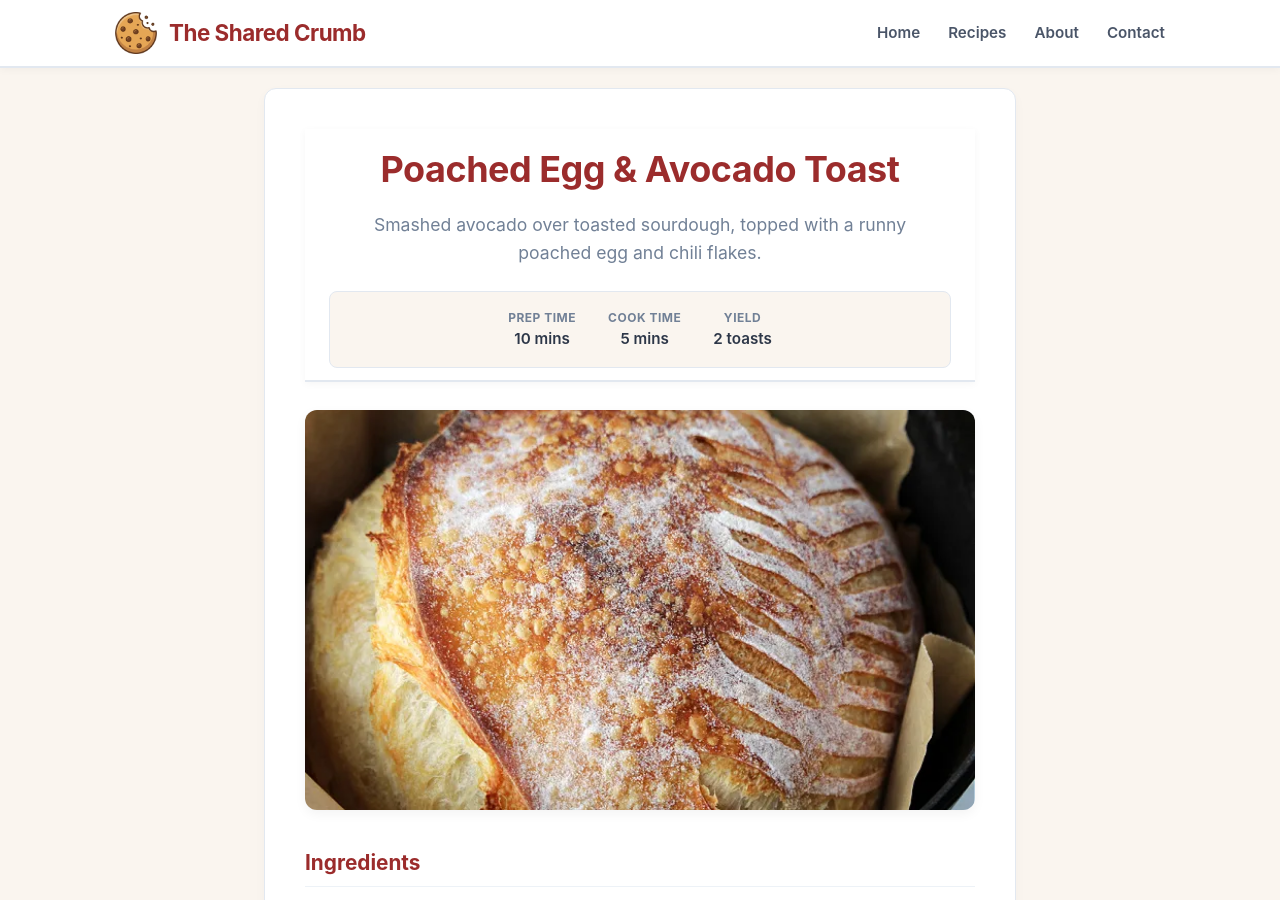
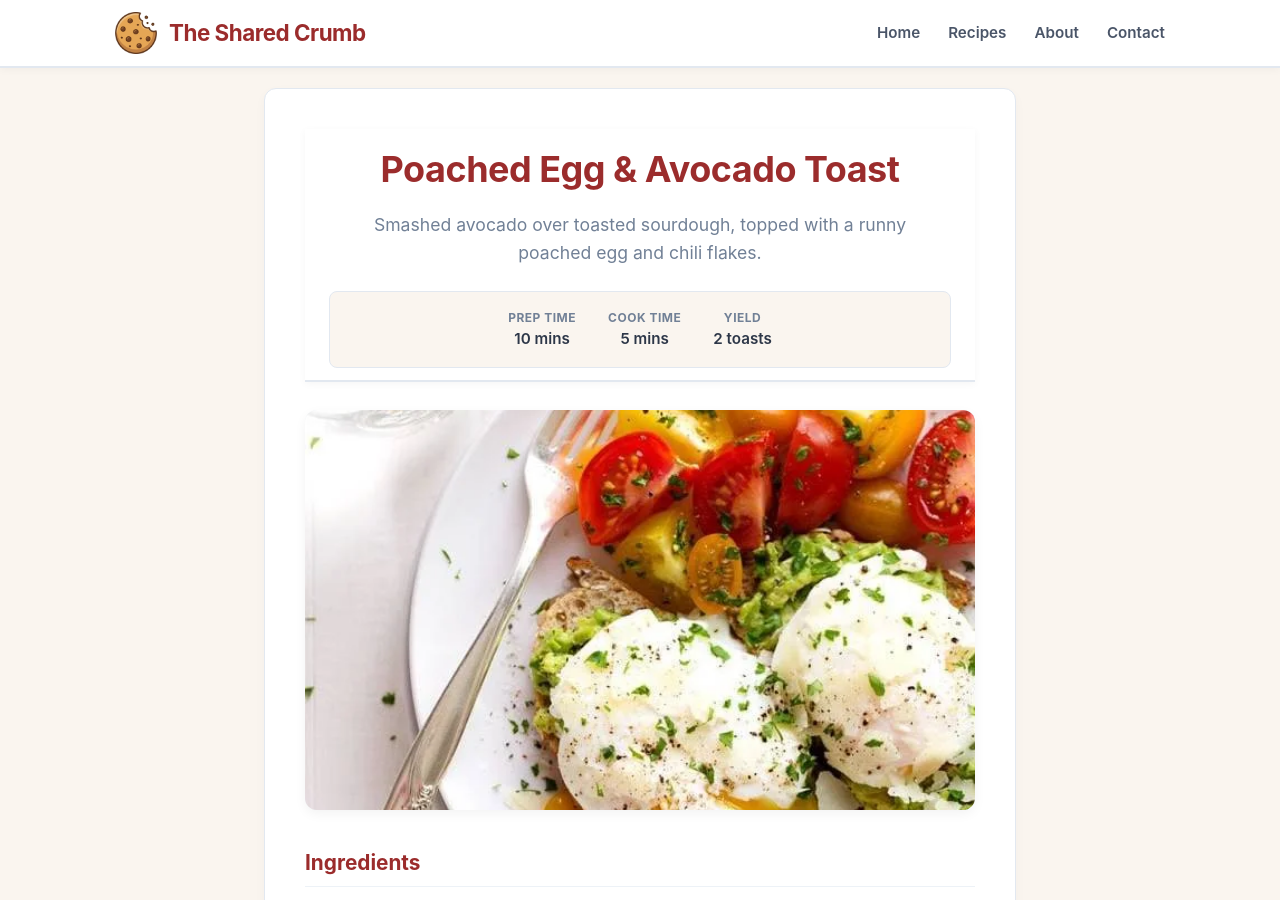
Before and after one commit to TheSharedCrumb/TheSharedCrumb, a Jekyll site: the page built from _recipes/test-avocado-toast.md, in a window 1280 px wide and 900 px high. Built offline with Jekyll 4.4.1, drawn with Linux system fonts in a browser that asks for light colours.

Commit message:
Change image for avocado toast recipe
Updated image reference for avocado toast recipe.

```diff
--- a/_recipes/test-avocado-toast.md
+++ b/_recipes/test-avocado-toast.md
@@ -5,7 +5,7 @@ description: "Smashed avocado over toasted sourdough, topped with a runny poache
 prep_time: "10 mins"
 cook_time: "5 mins"
 yield: "2 toasts"
-image: "/assets/images/Sourdough-Bread_TEST.png"
+image: "/assets/images/poached-egg-toast_TEST.webp"
 ---
 
 ### Ingredients
```
